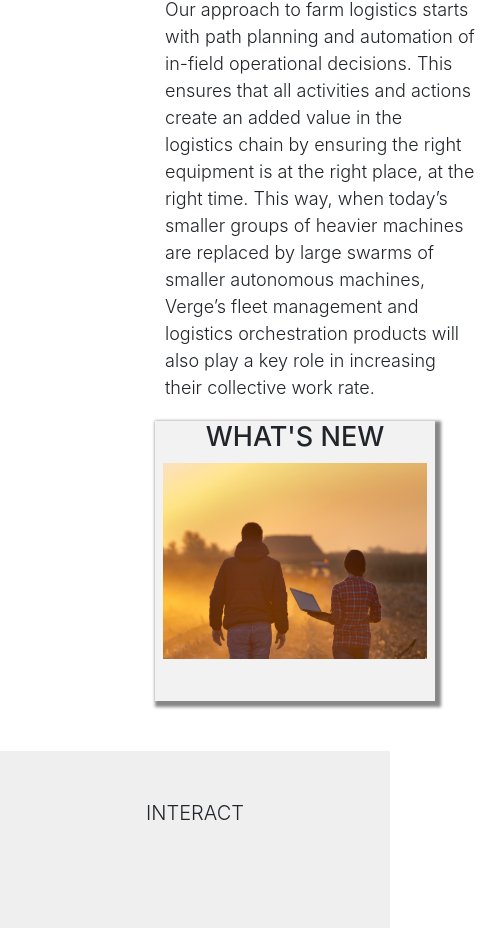
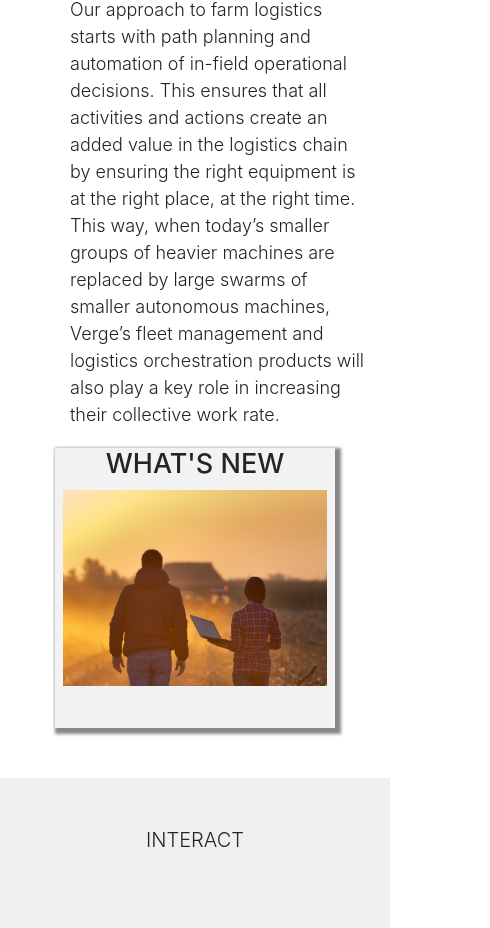
Before and after one commit to C-Rish/verge-project, a website: page index.html in a window 390 px wide. Shown: the part 509-1437 px from the top of the page, 490 px wide, since content can reach past the window. Drawn offline with nearby package versions, Linux system fonts and the light colour scheme.

Commit message:
minor chages

```diff
--- a/index.html
+++ b/index.html
@@ -66,7 +66,7 @@
   </nav>
 
   <!-- WHAT WE DO CARD -->
-  <section class="work-card container">
+  <section class="work-card">
     <div class="work-card__left">
       <h3 class="header-3">WHAT WE DO</h3>
       <p>Our approach to farm logistics starts with path planning and automation of in-field operational decisions. This ensures that all activities and actions create an added value in the logistics chain by ensuring the right equipment is at the right place, at the right time. This way, when today’s smaller groups of heavier machines are replaced by large swarms of smaller autonomous machines, Verge’s fleet management and logistics orchestration products will also play a key role in increasing their collective work rate.</p>
--- a/sass/pages/_home.scss
+++ b/sass/pages/_home.scss
@@ -156,11 +156,13 @@
 
     @media (max-width:900px){
       flex: 1 1 95%;
+
     }
     @media (max-width:770px){
       align-self: center;
       text-align: left;
       margin-left: 5rem;
+
       h3 {
         text-align: center;
       }
@@ -198,6 +200,8 @@
   @media (max-width:800px){
     flex-direction: column;
     align-items: center;
+    margin: 0rem 2rem;
+
     &__left {
 
       p {
```
Also changed, not shown: css/styles.css.
